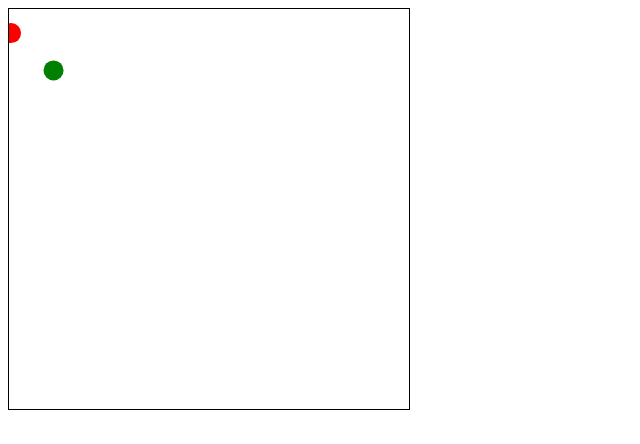
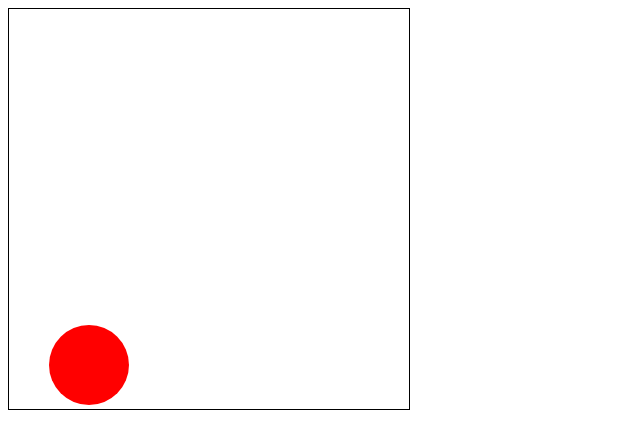
Before and after one commit to bnadav/ParticleCollision, a plain HTML site: page index.html in a window 1280 px wide. Shown: the whole page, without its empty margins (0-640 px from the left). Drawn offline with nearby package versions, Linux system fonts and the light colour scheme.

Commit message:
Bug fixes. View does not work. Should use web worker

```diff
--- /dev/null
+++ b/board.js
@@ -0,0 +1,35 @@
+simulator.board =
+  {
+  init: function(element, height, width) {
+    console.log(this);
+    this.elem = element;
+    this.height = height;
+    this.width = width;
+    var dimensions = {width: width+"px", height: height+"px"};
+    element.css(dimensions).attr(dimensions);
+    this.ctx = element[0].getContext("2d");
+    //this.draw();
+  },
+
+  // x,y between 0-99
+  draw: function(ck) {
+    var real_x, real_y, p;
+    var focus = this.width/100;
+    if (focus != this.height/100) { console.log("width and height should be in the same proportion")}
+    this.ctx.clearRect(0,0, this.width, this.height);
+    for(var i=0; i < window.particles.length; i++) {
+      console.log("drawing " + 1);
+      p = window.particles[i];
+      real_x = p.x*focus;
+      real_y = p.y*focus;
+      real_r = p.r*focus
+
+      this.ctx.beginPath();
+      this.ctx.arc(real_x, real_y, real_r, 0, 2 * Math.PI);
+      this.ctx.fillStyle = p.color;
+      this.ctx.fill();
+    }
+    ck();
+    //window.requestAnimationFrame(this.draw_loop.bind(this));
+  }
+}
--- a/collision_system.js
+++ b/collision_system.js
@@ -1,53 +1,116 @@
 $(function(){
 
-  function Particle(x,y,r,color) {
-    this.x = x;
-    this.y = y;
-    this.r = r;
-    this.color = color;
-    this.pos();
-  }
+  window.timer = 0;
 
-  Particle.prototype.pos = function() {
-    this.x = Math.random()*100;
-    this.y = Math.random()*100;
-    setTimeout(this.pos.bind(this), 100);
-  }
+  counter = 0;
 
-  var board = {
+  simulator.board.init($("canvas"), 400, 400);
 
+  insert_initial_events();
 
-    init: function(element, height, width, particles) {
-      console.log(this);
-      this.particles = particles;
-      this.elem = element;
-      this.height = height;
-      this.width = width;
-      var dimensions = {width: width+"px", height: height+"px"};
-      element.css(dimensions).attr(dimensions);
-      this.ctx = element[0].getContext("2d");
-    },
+  loop_action();
 
-    // x,y between 0-99
-    draw: function() {
-      var real_x, real_y, p;
-      this.ctx.clearRect(0,0, this.width, this.height);
-      for(var i=0; i < this.particles.length; i++) {
-        p = this.particles[i];
-        real_x = p.x*this.width/100;
-        real_y = p.y*this.height/100;
-
-        this.ctx.beginPath();
-        this.ctx.arc(real_x, real_y, p.r, 0, 2 * Math.PI);
-        this.ctx.fillStyle = p.color;
-        this.ctx.fill();
+  //while
+  //
+  function insert_initial_events() {
+    for(var i=0; i<particles.length; i++) {
+      //insert_horizontal_collisoin(particles[i]);
+      insert_vertical_collisoin(i);
+      for(var j=i+1; j<particles.length; j++) {
+        //  simulator.events.insert(new Event(particles[i].collides(j), i, j).to_dic());
       }
-      window.requestAnimationFrame(this.draw.bind(this));
     }
   }
 
-  board.init($("canvas"), 400, 400, [new Particle(20,20,10,"red"), new Particle(10, 15, 10, "green")]);
-  board.draw();
+  /*
+  function event_loop() {
+    //while(simulator.events.any()) {
+    for(var k=0; k<10; k++) {
+      loop_action();
+    }
+  }
+  */
 
-  //var p = new Particle(10, 20, 10, "red", draw);
+  function loop_action() {
+    if (counter++ > 5) { return};
+    var event = simulator.events.del_min().value;
+    //console.log("events size = " + simulator.events.arr.length);
+    //console.log(simulator.events.arr);
+    //console.log(simulator.events.arr);
+    if(event.valid()) {
+      console.log(event);
+      console.log("y coords = " + particles[event.pa].y);
+      progress_time(event);
+      vertical_collision(event);
+      simulator.board.draw(loop_action);
+      //if (event.pa == null) { horizontal_collision(event) }
+      //else if(event.pb == null) { vertical_collision(event) }
+    }
+  }
+
+
+  function insert_vertical_collisoin(particle_index) {
+    var event;
+    var obj = {};
+    var particle = particles[particle_index];
+    var time_to_collision = particle.collidesY();
+    var c_time = + time_to_collision + timer;
+  //  console.log("Time to collision " + time_to_collision);
+  //  console.log("insert vertical Particle collision time " + c_time);
+    if(time_to_collision ) {
+      //console.log("Insert vertical");
+      event = new Ev(c_time, particle_index, null);
+      obj.key = c_time; obj.value = event;
+      simulator.events.insert(obj);
+    }
+  }
+
+  function insert_horizontal_collisoin(particle_index) {
+    var event;
+    var obj = {};
+    console.log("horizontal Particle collision time " + p.collidesX());
+    var c_time = p.collidesX() + timer;
+    if(c_time) {
+      console.log("Insert horizontal");
+      event = new Ev(c_time, null, particle_index);
+      obj.key = event.time; obj.value = event;
+      simulator.events.insert(obj);
+    }
+  }
+
+  function progress_time(event) {
+   var delta = event.time - timer;
+   particles.forEach(function(p) {p.progress(delta)})
+   timer = event.time;
+  }
+
+/*
+  function progress_time(event) {
+    var wait_time = event.time - timer;
+    p = particles[0];
+    console.log(p.y);
+    console.log("timer is:" + timer + ", event time is " + event.time);
+    while(timer++ <= wait_time) {
+    //  console.log(timer);
+      particles.forEach(function(p){p.tick()});
+      //console.log(p.y);
+      simulator.board.draw();
+    }
+  }
+  */
+
+  function horizontal_collision(e) {
+    console.log("horizontal_collision");
+    var particle = particles[e.pb];
+    particle.bounceX();
+    insert_horizontal_collisoin(particle);
+  }
+
+  function vertical_collision(e) {
+    //console.log("vertical_collision");
+    var particle = particles[e.pa];
+    particle.bounceY();
+    insert_vertical_collisoin(e.pa);
+  }
+
 })
--- /dev/null
+++ b/event.js
@@ -0,0 +1,20 @@
+function Ev(time, particle_a, particle_b) {
+  this.time = time;
+  this.pa = particle_a;
+  this.pb = particle_b;
+  this.pa_counter = this.bp_counter = null;
+  if(particle_a) { this.pa_counter = particle_a.collision_counter }
+  if(particle_b) { this.pb_counter = particle_b.collision_counter }
+}
+
+Ev.prototype.valid = function() {
+  return(!((this.pa && this.pa.collision_counter != this.pa_counter) ||
+           (this.pb && this.pb.collision_counter != this.pb_counter))
+        )
+}
+
+/*
+Event.prototype.to_dic = function() {
+  return {key: this.t, value: this};
+}
+*/
--- a/index.html
+++ b/index.html
@@ -3,6 +3,14 @@
   <head>
     <meta http-equiv="content-type" content="text/html; charset=utf-8" />
     <script src="https://ajax.googleapis.com/ajax/libs/jquery/1.12.0/jquery.min.js"></script>
+    <script src='particle.js'></script>
+    <script>
+      simulator = {};
+      window.particles = [new Particle(20,20,10,1,0,-1,"red")];
+    </script>
+    <script src='event.js'></script>
+    <script src='min_pq.js'></script>
+    <script src='board.js'></script>
     <script src='collision_system.js'></script>
 
     <title></title>
--- /dev/null
+++ b/min_pq.js
@@ -0,0 +1,109 @@
+MinPq = function() {
+  this.arr = [];
+  this.arr.push('unused');
+}
+
+MinPq.prototype.insert = function(elem) {
+  this.arr.push(elem);
+  this.swim(this.arr.length-1);
+}
+
+MinPq.prototype.min = function() {
+  return this.arr[1];
+}
+
+
+MinPq.prototype.del_min = function() {
+  var min;
+  var last;
+  if(this.any()) {
+    min = this.min();
+    last = this.arr.pop()
+    if(this.l_index() > 1) {
+      this.arr[1] = last;
+      this.sink(1);
+    }
+  }
+  return min;
+}
+
+MinPq.prototype.sink = function(index) {
+  var c_index = index*2;
+  if(c_index > this.l_index()) { return; }
+  if((c_index+1 <= this.l_index()) && this.less(c_index+1, c_index)) {
+    c_index++;
+  }
+
+  if(this.less(c_index, index)) {
+    this.exchange(index, c_index);
+    this.sink(c_index);
+  }
+
+}
+
+MinPq.prototype.swim = function(index) {
+  if(index == 1) { return; }
+  var parent_index = Math.floor(index / 2);
+  if(this.less(index, parent_index)) {
+    this.exchange(index, parent_index);
+    this.swim(parent_index);
+  }
+}
+
+MinPq.prototype.l_index = function() {
+  return this.arr.length - 1;
+}
+
+MinPq.prototype.any = function() {
+  return (this.arr.length > 1);
+}
+
+MinPq.prototype.less = function(a, b) {
+  return(this.arr[a].key < this.arr[b].key);
+}
+
+MinPq.prototype.exchange = function(a, b) {
+  var tmp = this.arr[a];
+  this.arr[a] = this.arr[b];
+  this.arr[b] = tmp;
+}
+
+MinPq.prototype.to_s = function() {
+  console.log(this.arr);
+}
+
+simulator.events = new MinPq();
+/*
+   mp = new MinPq();
+//console.log("Empty");
+// mp.to_s();
+console.log("Add 2");
+mp.insert({key:2, value:3});
+// mp.to_s();
+console.log("Add 1");
+mp.insert({key:1, value:3});
+// mp.to_s();
+console.log("Add 55");
+mp.insert({key:55, value:3});
+// mp.to_s();
+console.log("Add 0");
+mp.insert({key:0, value:3});
+// mp.to_s();
+
+
+console.log("del min")
+console.log(mp.del_min());
+// mp.to_s();
+console.log("del min")
+console.log(mp.del_min());
+// mp.to_s();
+console.log("del min")
+console.log(mp.del_min());
+//add 43
+console.log("Add 43");
+mp.insert({key:43, value:3});
+console.log("del min")
+console.log(mp.del_min());
+console.log("del min")
+console.log(mp.del_min());
+*/
--- /dev/null
+++ b/particle.js
@@ -0,0 +1,46 @@
+function Particle(x,y,r,m,vx,vy,color) {
+  this.x = x;
+  this.y = y;
+  this.r = r;
+  this.mass = m;
+  this.vx = vx;
+  this.vy = vy;
+  this.color = color;
+  this.collison_counter = 0;
+  //this.pos();
+}
+
+Particle.prototype.collidesX = function() {
+  if(this.vx >0)
+    return Math.floor((99-this.r-this.x)/this.vx);
+  else if(this.vx < 0)
+    return Math.floor((this.r-this.x)/this.vx);
+  else
+    return null; // infinity
+
+}
+
+Particle.prototype.collidesY = function() {
+  if(this.vy >0)
+    return Math.floor((99-this.r-this.y)/this.vy);
+  else if(this.vy < 0)
+    return Math.floor((this.r-this.y)/this.vy);
+  else
+    return null; // infinity
+}
+
+Particle.prototype.bounceX = function() {
+  this.vx = -1*this.vx;
+}
+
+Particle.prototype.bounceY = function() {
+  this.vy = -1*this.vy;
+}
+
+Particle.prototype.progress = function(t) {
+//  console.log("tick. progressing by " + t + ". Before " + this.y);
+  this.x += this.vx*t;
+  this.y += this.vy*t;
+//  console.log("After " + this.y);
+  return(this);
+}
```
Also changed, not shown: 1 other file.
